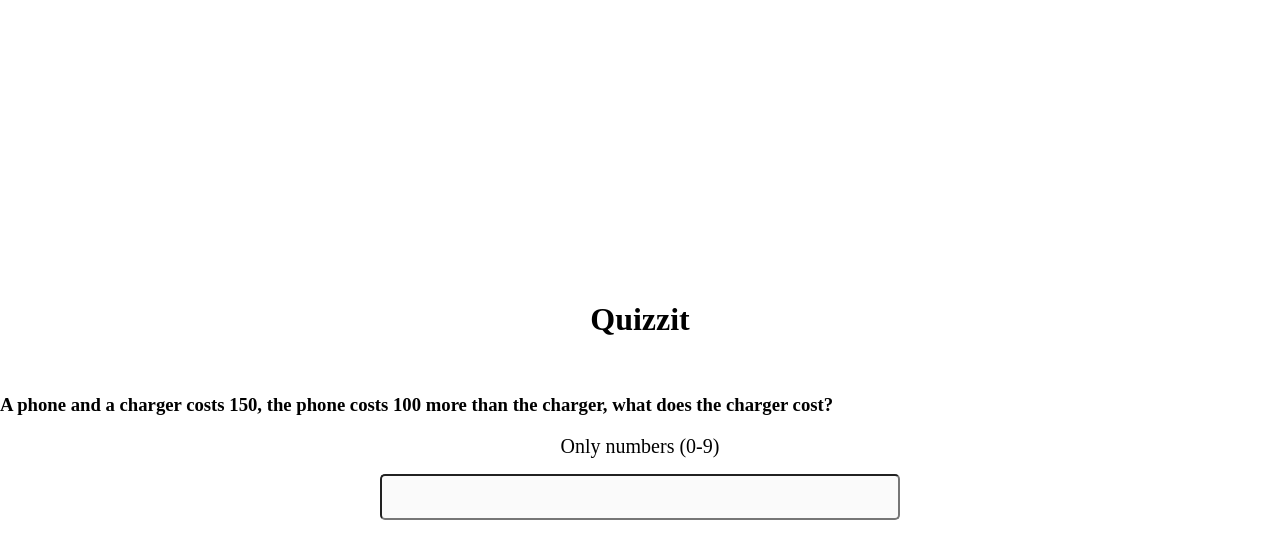
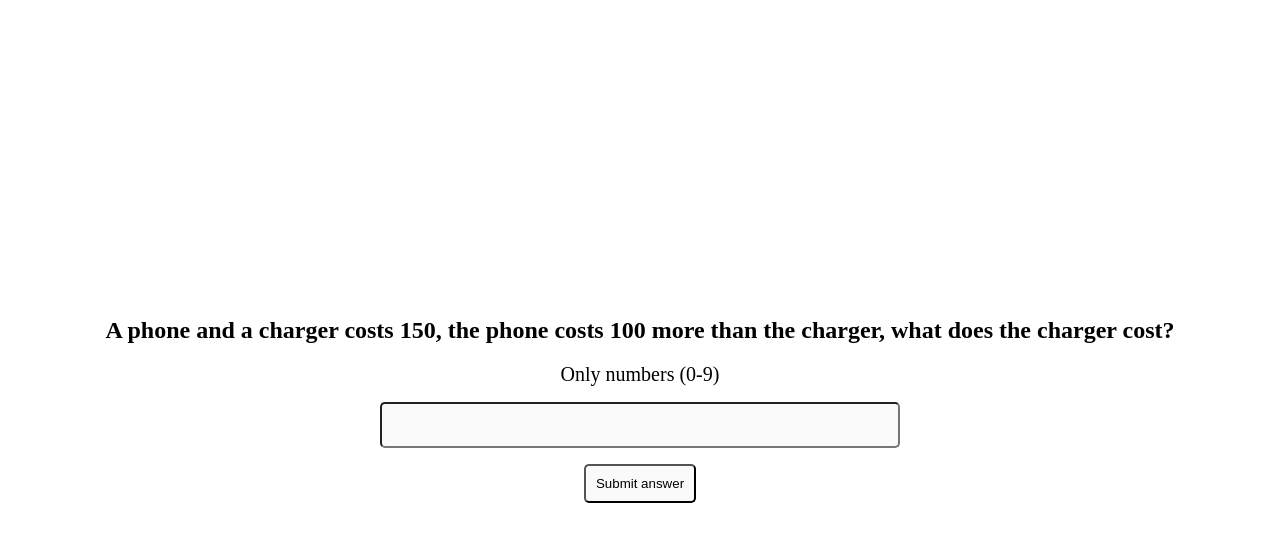
Before and after one commit to mattssonhenrik/1DV610-L3, a website with bundled scripts: page index.html in a window 1280 px wide. Both pictures are taken after a click on the button "Math". Built offline with nearby package versions, Linux system fonts and the light colour scheme.

Commit message:
Add function to switch to the question when an answer have been submitted
The quizOrganizer is more of a controller and is growing, now its handling the logic of changing question aswell.

```diff
--- a/index.html
+++ b/index.html
@@ -21,16 +21,17 @@
     </div>
 
     <div id="quiz-screen" class="hidden">
-        <h1>Quizzit</h1>
+        <!-- <h1>Quizzit</h1> -->
         <div id="quiz-wrapper">
             <div id="question-wrapper">
-                <h3 id="quiz-question"></h3>
+                <h2 id="quiz-question"></h2>
 
             </div>
             <div id="input-wrapper">
                 <div id="input-container">
                     <div class="text-container"></div>
                     <input class="filter">
+                    <button class="submit-button">Submit answer</button>
                 </div>
             </div>
         </div>
--- a/src/css/styles.css
+++ b/src/css/styles.css
@@ -48,7 +48,7 @@
     background-color: hsl(0, 0%, 82%)
 }
 
-#quiz-screen {
+#quiz-screen, #question-wrapper {
     display:flex;
     flex-grow: 1;
     flex-direction: column;
@@ -71,6 +71,17 @@
     justify-content:center;
 }
 
+.submit-button {
+    padding: 10px;
+    border-radius:5px;
+    background-color:hsl(0, 0%, 98%);
+}
+
+.submit-button:hover {
+    cursor:pointer;
+    background-color: hsl(0, 0%, 82%);
+}
+
 .hidden {
     display: none !important;
 }
--- a/src/quiz-application/javascript/quiz-organizer/quizOrganizer.js
+++ b/src/quiz-application/javascript/quiz-organizer/quizOrganizer.js
@@ -3,6 +3,7 @@
 
 export class QuizOrganizer {
     #questions
+    #currentQuestion = 0
     constructor() {
         this.quizQuestionFetcher = new QuizQuestionFetcher
         this.quizQuestionDisplayer = new QuizQuestionDisplayer
@@ -17,6 +18,13 @@
 
         document.querySelector("#trick-questions-button").addEventListener("click", () => {
             this.handleStartButtonClick("trickQuestions")
+        })
+
+        document.querySelector(".submit-button").addEventListener("click", () => {
+            const inputValue = document.querySelector(".filter").value
+            this.sendAnswerForProcess(inputValue)
+            this.displayQuizQuestion(this.#questions)
+            // this.updateNextQuestion(this.#questions)
         })
     }
 
@@ -41,7 +49,32 @@
         this.#questions = this.quizQuestionFetcher.fetchQuestions(type)
     }
 
+    getCurrentQuestion(questions) {
+        if (this.#currentQuestion < 3) {
+            let currentQuestion = questions[this.#currentQuestion].question
+            console.log(this.#currentQuestion)
+            this.#currentQuestion++
+            return currentQuestion
+        } else {
+            console.log('no more questions!?')
+        }
+    }
+
     displayQuizQuestion(questions) {
-        this.quizQuestionDisplayer.updateQuizQuestion(questions)
+        let currentQuestion = this.getCurrentQuestion(questions)
+        this.quizQuestionDisplayer.updateQuizQuestion(currentQuestion)
+
+
+        // this.quizQuestionDisplayer.updateQuizQuestion(questions)
+    }
+
+    // updateNextQuestion(questions) {
+    //     updateQuizQuestion()
+    //     this.#currentQuestion++
+    // }
+
+    sendAnswerForProcess(inputValue) {
+        //implement
+        console.log(inputValue)
     }
 }
--- a/src/quiz-application/javascript/quiz-question-displayer/quizQuestionDisplayer.js
+++ b/src/quiz-application/javascript/quiz-question-displayer/quizQuestionDisplayer.js
@@ -1,12 +1,24 @@
 export class QuizQuestionDisplayer {
+    #quizQuestions
     constructor () {
+        this.quizQuestions = []
         this.quizQuestionElement = document.querySelector("#quiz-question")
     }
 
-    updateQuizQuestion(questions) {
-        const firstQuestion = questions[0].question
-        this.quizQuestionElement.textContent=firstQuestion
+    updateQuizQuestion(question) {
 
-        console.log(questions)
+        // Change the mumbojumo below to something similiar but in each function below and call from QuizOrganizer?
+        // const firstQuestion = questions[0].question
+        // this.quizQuestionElement.textContent=firstQuestion
+
+        // console.log(questions)
+        console.log('is this triggered?')
+        this.quizQuestionElement.textContent=question
+
+        /*
+        showQuestionOne()
+        showQuestionTwo()
+        showQuestionthree()
+        */
     }
 }
--- /dev/null
+++ b/src/quiz-application/javascript/quiz-user-input-handler/quizUserInputHandler.js
@@ -0,0 +1,6 @@
+export class QuizUserInputHandler {
+    constructor() {
+
+    }
+
+}
```
Also changed, not shown: REFLECTIONS.md (+3 -0 lines), src/quiz-application/javascript/quiz-answer-check-response/quizAnswerCheckResponse.js (deleted), src/quiz-application/javascript/quiz-answer-handler/quizAnswerHandler.js (deleted), src/quiz-application/javascript/quiz-user-input/quizUserInput.js (deleted).
